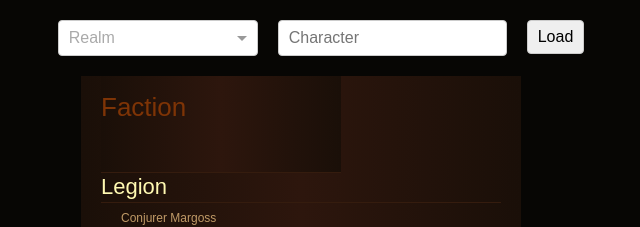
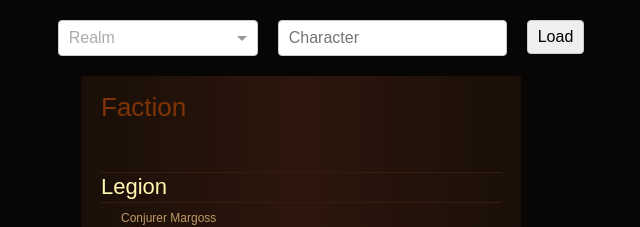
Before and after one commit to suceava/wow-achieve, a React (Create React App) app: page / in a window 1280 px wide. Shown: the top 227 px of the page, without its empty margins (339-979 px from the left). Built offline with nearby package versions, Linux system fonts and the light colour scheme; no server answers.

Commit message:
add header wrapper

```diff
--- a/src/components/App.css
+++ b/src/components/App.css
@@ -4,6 +4,7 @@
   color: rgb(239, 201, 160);
 }
 
+/* character search bar */
 .character-search {
   text-align: left;
   display: flex;
@@ -41,6 +42,7 @@
   height: 34px;
   font-size: 16px;
 }
+/* end character search bar */
 
 .rep-grid-container {
   display: flex;
@@ -61,19 +63,19 @@
   flex-basis: 400px;
 }
 
-.rep-grid-body {
-  padding-top: 96px;
+.rep-grid-header {
+  position: fixed;
+  z-index: 9;
+  background: linear-gradient(to right, #1a0f08, #2d160d, #1a0f08);
+  min-width: 400px;
 }
 
 .rep-grid-header-row {
   color: #7e3406;
   font-size: 26px;
-  position: fixed;
-  z-index: 9;
   padding-bottom: 20px;
   padding-top: 20px;
   height: 56px;
-  background: linear-gradient(to right, #1a0f08, #2d160d, #1a0f08);
 }
 
 .rep-grid-header-row,
@@ -83,6 +85,9 @@
   border-bottom: 1px solid rgb(53, 28, 14);
 }
 
+.rep-grid-body {
+  padding-top: 96px;
+}
 .rep-grid-row {
   padding: 4px 0;
 }
--- a/src/components/ReputationGrid.js
+++ b/src/components/ReputationGrid.js
@@ -138,7 +138,9 @@
   render() {
     return(
       <div className='rep-grid'>
-        {this.headerRow(this.props.data)}
+        <div className='rep-grid-header'>
+          {this.headerRow(this.props.data)}
+        </div>
         <div className='rep-grid-body'>
           {this.bodyRows(this.props.data)}
         </div>
```
Also changed, not shown: src/data/wow-factions.js.
